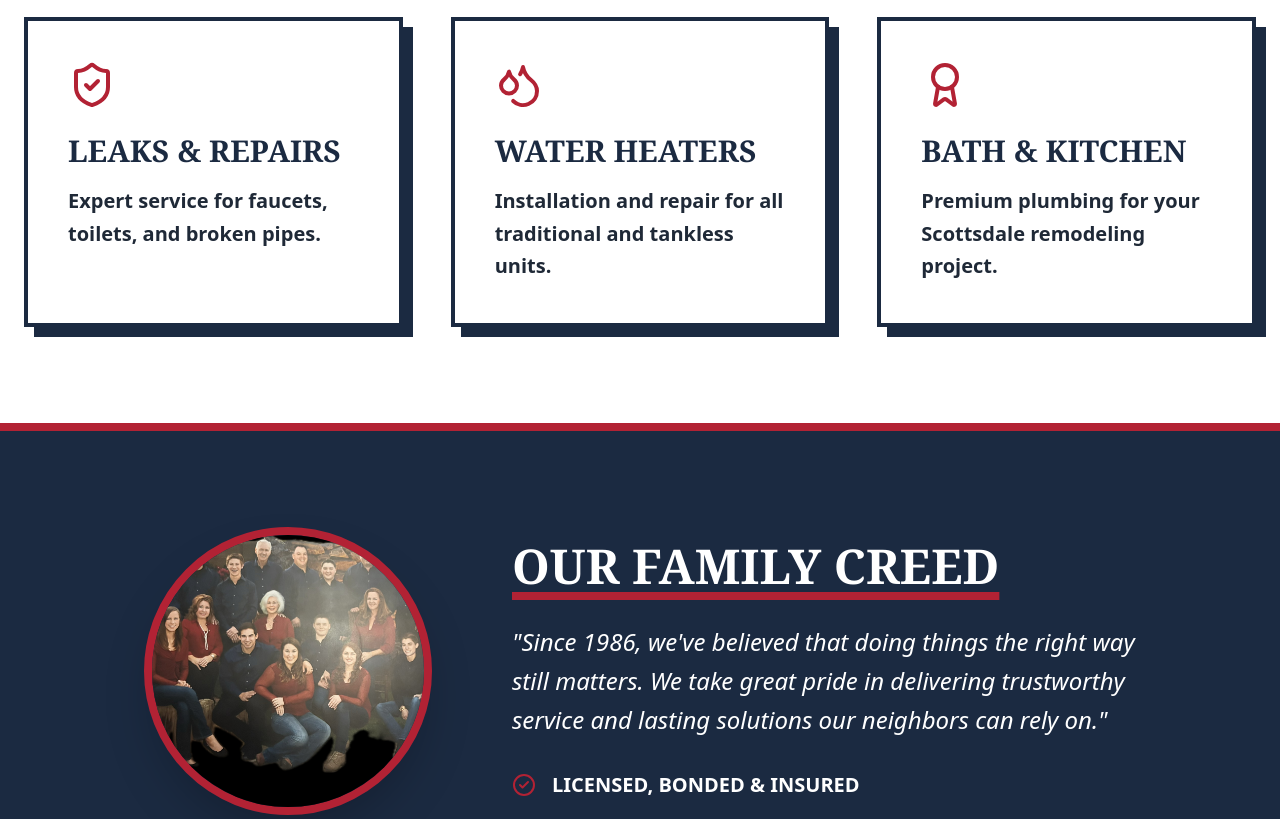
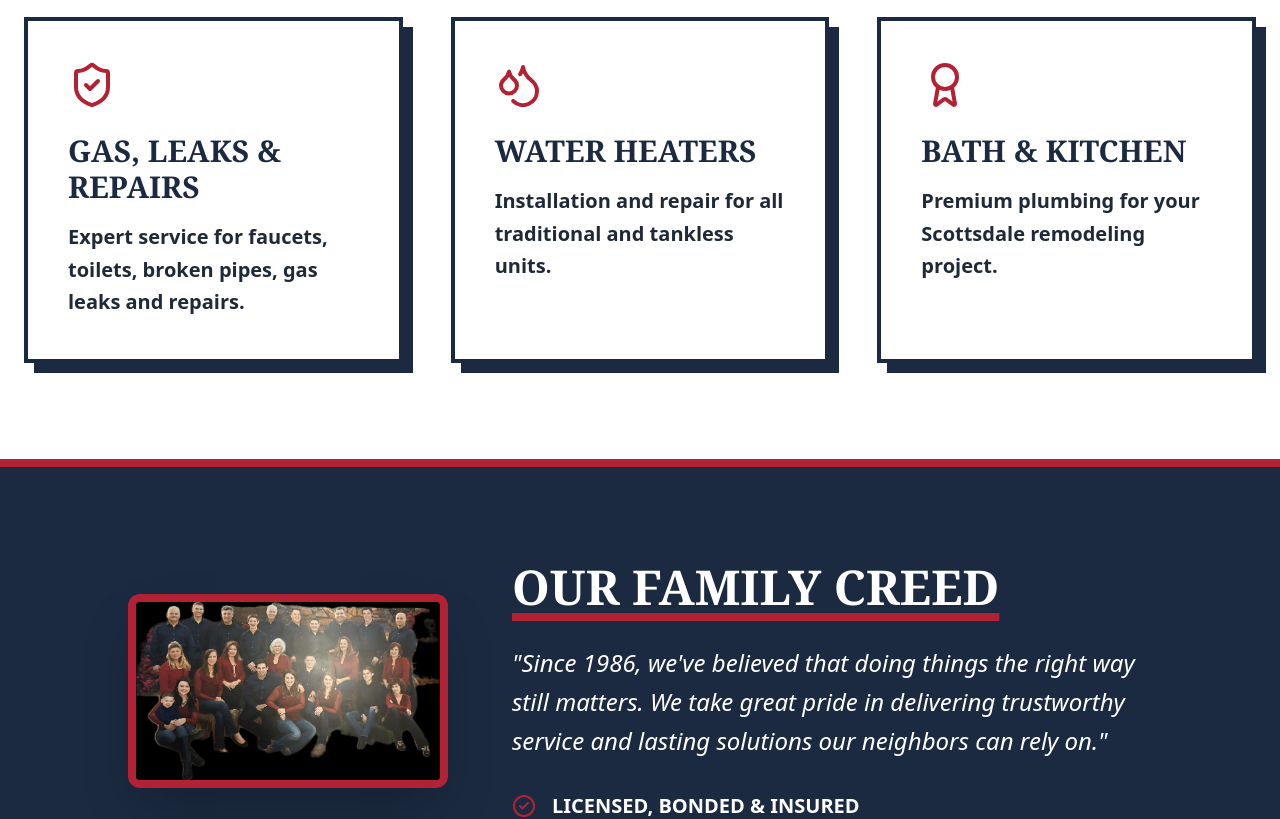
Before and after one commit to emmomexi/Hickman-Plumbing1, a Next.js app: page / in a window 1280 px wide. Shown: the part 2680-3499 px from the top of the page. Built offline with nearby package versions, Linux system fonts and the light colour scheme; no server answers.

Commit message:
Update page.stx
small mods for nancy

```diff
--- a/app/page.tsx
+++ b/app/page.tsx
@@ -234,7 +234,7 @@ export default function Home() {
 
         <div className="grid md:grid-cols-3 gap-8 md:gap-12">
           {[
-            { title: "Leaks & Repairs", desc: "Expert service for faucets, toilets, and broken pipes.", icon: <ShieldCheck size={48} className="text-brand-red"/> },
+            { title: "Gas, Leaks & Repairs", desc: "Expert service for faucets, toilets, broken pipes, gas leaks and repairs.", icon: <ShieldCheck size={48} className="text-brand-red"/> },
             { title: "Water Heaters", desc: "Installation and repair for all traditional and tankless units.", icon: <Droplets size={48} className="text-brand-red"/> },
             { title: "Bath & Kitchen", desc: "Premium plumbing for your Scottsdale remodeling project.", icon: <Award size={48} className="text-brand-red"/> }
           ].map((item, i) => (
@@ -255,7 +255,7 @@ export default function Home() {
                 <img
                   src="/temp.jpeg"
                   alt="Hickman Family Heritage"
-                  className="rounded-full border-4 md:border-8 border-brand-red w-56 h-56 md:w-72 md:h-72 object-cover mx-auto shadow-2xl"
+                  className="rounded-xl border-4 md:border-8 border-brand-red w-full max-w-md md:max-w-none h-auto mx-auto shadow-2xl"
                 />
             </div>
             <div className="w-full md:w-2/3">
```
